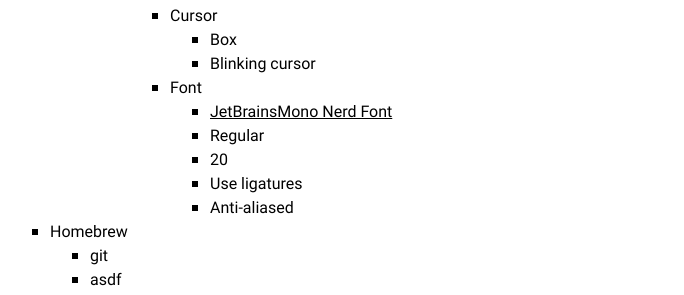
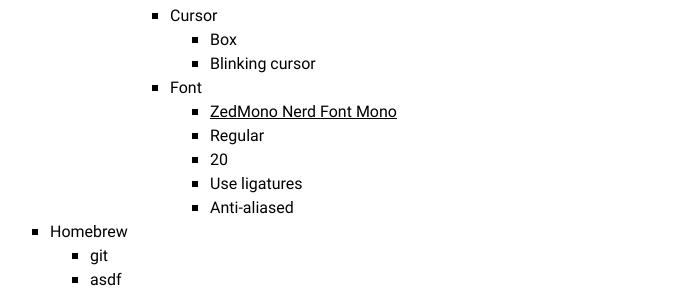
Before and after one commit to amalumian/www.malumian.dev, a Jekyll site: the page built from setup.html, in a window 1280 px wide and 900 px high, scrolled down 3098 px. Shown: the part 160-455 px from the top of the window, without its empty margins (300-984 px from the left). Built offline with Jekyll 4.4.1, drawn with Linux system fonts in a browser that asks for light colours.

Commit message:
Update setup.html

```diff
--- a/setup.html
+++ b/setup.html
@@ -178,7 +178,7 @@ image: /assets/images/wide-logo.png
                                     </ul>
                                 <li>Font
                                     <ul>
-                                        <li><a href="https://github.com/ryanoasis/nerd-fonts" target="_blank">JetBrainsMono Nerd Font</a></li>
+                                        <li><a href="https://github.com/ryanoasis/nerd-fonts" target="_blank">ZedMono Nerd Font Mono</a></li>
                                         <li>Regular</li>
                                         <li>20</li>
                                         <li>Use ligatures</li>
```
